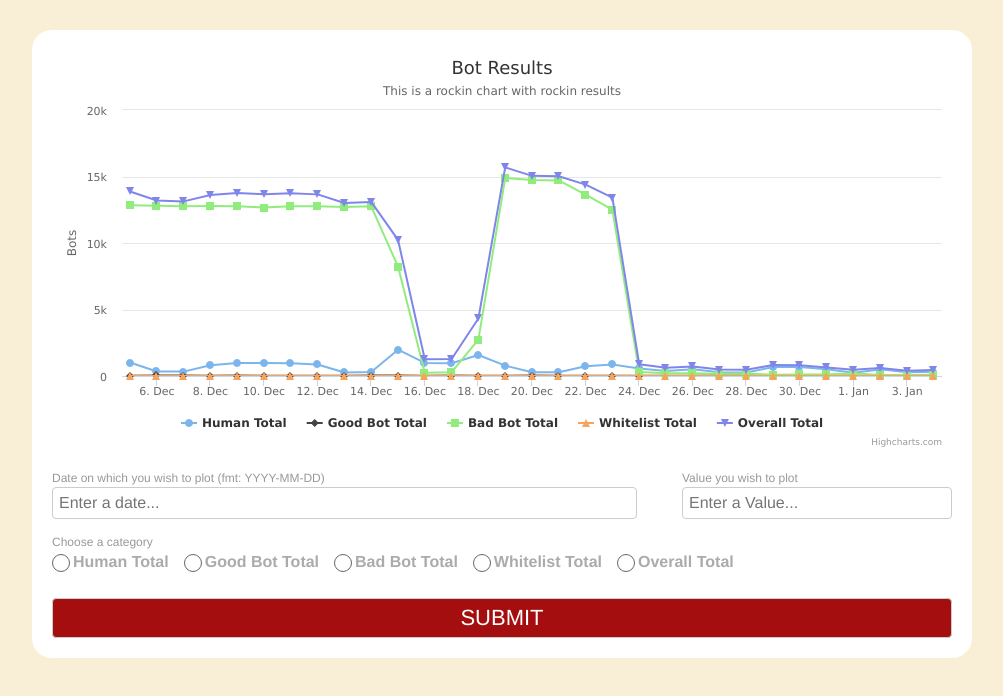
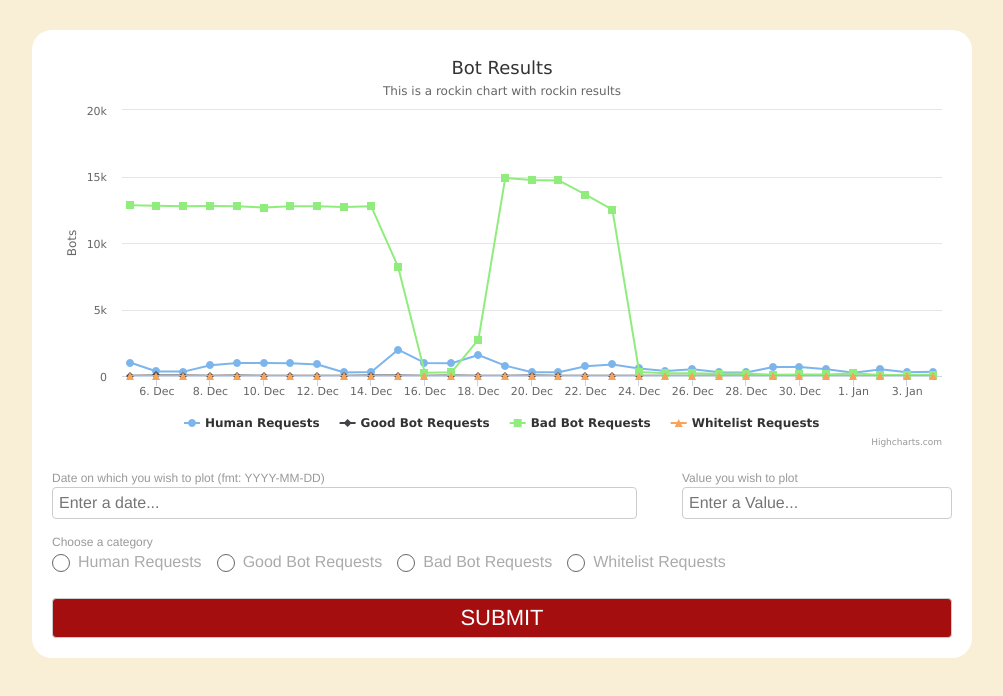
Before and after one commit to sublet/distill_test, a website: page index.html in a window 1280 px wide. Shown: the whole page, without its empty margins (138-1141 px from the left). Drawn offline with nearby package versions, Linux system fonts and the light colour scheme; files that its build step writes are made by us from their sources.

Commit message:
Few edits and added readme text

```diff
--- a/assets/coffee/charts/rockin_chart.data.coffee
+++ b/assets/coffee/charts/rockin_chart.data.coffee
@@ -17,7 +17,7 @@ class RockinChart.Data
   compileDataPointIntoSeries: (item) ->
     time = @getDateFromObject(item)
     for k, v of item # 2nd loop
-      @setPoint(@getDateFromObject(item), k, v) if k != "summary_date"
+      @setPoint(@getDateFromObject(item), k, v) if k != "summary_date" && k != "overall_total"
 
   sortData: ->
     @json.sort (a, b) ->
--- a/assets/coffee/charts/rockin_chart.view.coffee
+++ b/assets/coffee/charts/rockin_chart.view.coffee
@@ -63,7 +63,7 @@ class RockinChart.View
   getSeriesWithData: (series_name, data) ->
     {
       type: 'line',
-      name: series_name.replace(/\_/gi, ' '),
+      name: series_name.replace(/\_/gi, ' ').replace(/total/, 'requests'),
       pointInterval: @getPointInterval,
       pointStart: @getFirstDatePoint,
       data: data
--- a/assets/scss/partials/_basics.scss
+++ b/assets/scss/partials/_basics.scss
@@ -62,18 +62,17 @@ ul.grid {
 input[type="radio"] {
   display:none;
   & + label {
-    font-size: pixToEm(26);
-    font-weight: 600;
+    font-size: pxToEm(22);
     color: #ababab;
     line-height: 42px;
     @media screen and (min-width: 1000px) {
-      font-size: pixToEm(18);
+      font-size: pxToEm(16);
       line-height: 20px;
     }
     span {
       position: relative;
       display: inline-block;
-      margin: -1px 5px 0 0;
+      margin: -1px 10px 0 0;
       width: 30px;
       height: 30px;
       vertical-align: middle;
--- a/css/main.css
+++ b/css/main.css
@@ -117,18 +117,17 @@ ul.grid li {
 input[type="radio"] {
   display: none; }
   input[type="radio"] + label {
-    font-size: pixToEm(26);
-    font-weight: 600;
+    font-size: 1.375em;
     color: #ababab;
     line-height: 42px; }
     @media screen and (min-width: 1000px) {
       input[type="radio"] + label {
-        font-size: pixToEm(18);
+        font-size: 1em;
         line-height: 20px; } }
     input[type="radio"] + label span {
       position: relative;
       display: inline-block;
-      margin: -1px 5px 0 0;
+      margin: -1px 10px 0 0;
       width: 30px;
       height: 30px;
       vertical-align: middle;
--- a/js/main.js
+++ b/js/main.js
@@ -308,7 +308,7 @@ RockinChart.View = (function() {
   View.prototype.getSeriesWithData = function(series_name, data) {
     return {
       type: 'line',
-      name: series_name.replace(/\_/gi, ' '),
+      name: series_name.replace(/\_/gi, ' ').replace(/total/, 'requests'),
       pointInterval: this.getPointInterval,
       pointStart: this.getFirstDatePoint,
       data: data
@@ -439,7 +439,7 @@ RockinChart.Data = (function() {
     results = [];
     for (k in item) {
       v = item[k];
-      if (k !== "summary_date") {
+      if (k !== "summary_date" && k !== "overall_total") {
         results.push(this.setPoint(this.getDateFromObject(item), k, v));
       } else {
         results.push(void 0);
```
Also changed, not shown: README.md, css/main.min.css, js/main.min.js.
